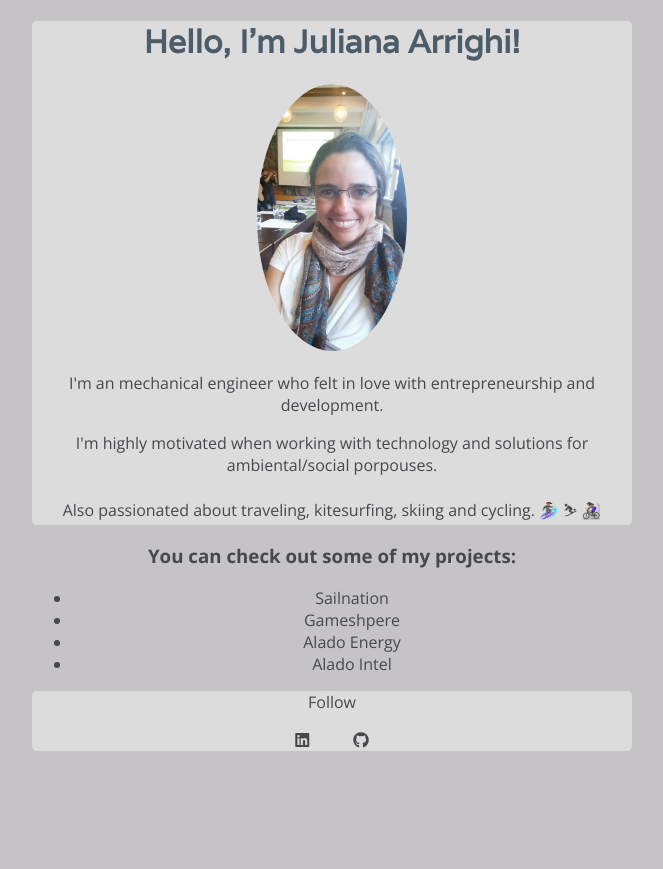
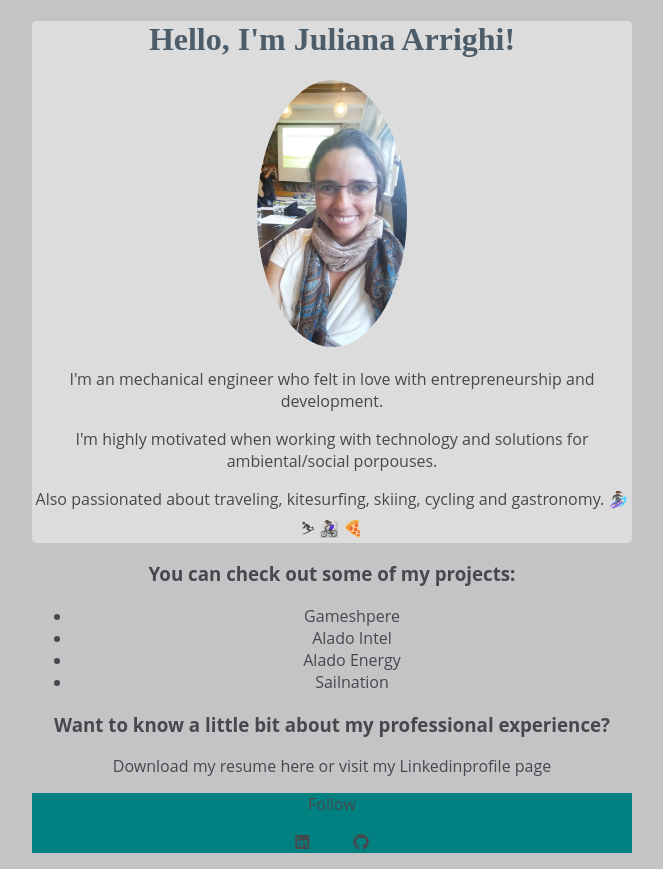
Before and after one commit to Ju-Arrighi/profile, a plain HTML site: page index.html in a window 1280 px wide. Shown: the whole page, without its empty margins (308-971 px from the left). Before the commit the page ends 800 px from the top, so only its background shows below. Drawn offline with nearby package versions, Linux system fonts and the light colour scheme.

Commit message:
updating info

```diff
--- a/index.html
+++ b/index.html
@@ -19,18 +19,20 @@
       <img src="images/profile.jpg" alt="profile image" class="img-circle">
       <p>I'm an mechanical engineer who felt in love with entrepreneurship and development.</p>
       <p>I'm highly motivated when working with technology and solutions for ambiental/social porpouses.</p>
-      <p>Also passionated about traveling, kitesurfing, skiing and cycling. 🏄🏽‍♀️ ⛷ 🚵🏽‍♀️</p>
+      <p>Also passionated about traveling, kitesurfing, skiing, cycling and gastronomy. 🏄🏽‍♀️ ⛷ 🚵🏽‍♀️ 🍕</p>
     </div>
     <div>
       <h3>You can check out some of my projects:</h3>
       <ul>
-        <li><a href="https://www.sailnation.com">Sailnation</a></li>
         <li><a href="https://www.gamesphere.cloud">Gameshpere</a></li>
+        <li><a href="https://www.aladointel.com">Alado Intel</a></li>
         <li><a href="https://www.aladoenergy.com.br">Alado Energy</a></li>
-        <li><a href="https://www.aladointel.com">Alado Intel</a></li>
+        <li><a href="https://sailnation-689.herokuapp.com">Sailnation</a></li>
       </ul>
+      <h3>Want to know a little bit about my professional experience?</h3>
+      <p>Download my resume <a href="">here</a> or visit my <a href="https://www.linkedin.com/in/juliana-arrighi-padilla/">Linkedin</a>profile page</p>
     </div>
-    <div class="card">
+    <div class="footer">
       <p>Follow</p>
       <ul class="inline">
         <li>
--- a/style.css
+++ b/style.css
@@ -1,5 +1,5 @@
-@import url('https://fonts.googleapis.com/css2?family=Open+Sans:wght@300;400;700&display=swap');
-@import url('https://fonts.googleapis.com/css2?family=Open+Sans:wght@300;400;700&family=Varela&display=swap');
+/* @import url('https://fonts.googleapis.com/css2?family=Open+Sans:wght@300;400;700&display=swap');
+@import url('https://fonts.googleapis.com/css2?family=Open+Sans:wght@300;400;700&family=Varela&display=swap'); */
 
 body {
   background-color: #c5c3c6;
@@ -34,8 +34,11 @@ a:hover {
 .card img {
   width: 150px;
   background-color: whitesmoke;
+}
 
-  }
+.footer {
+  background-color: teal;
+}
 
 .inline {
   List-style: none;
```
